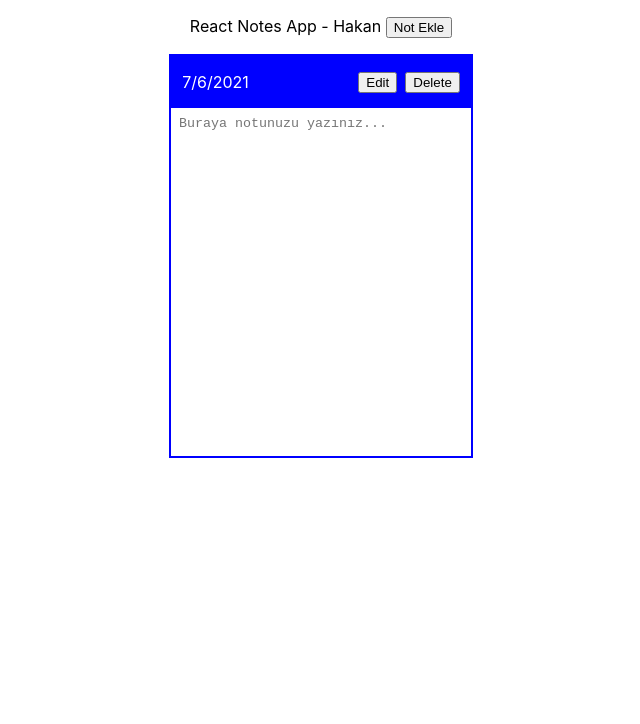
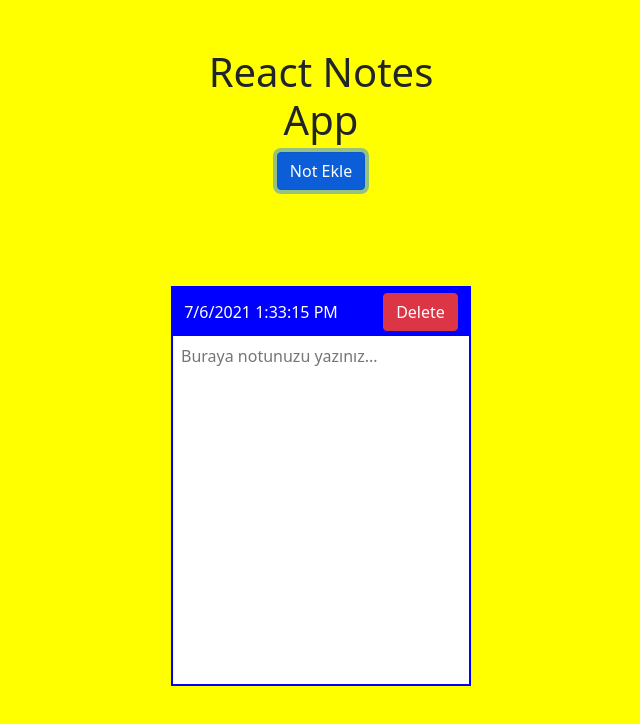
Before and after one commit to hakanolgun/react-notes-app, a React (Create React App) app: page / in a window 1280 px wide. Both pictures are taken after a click on the button "Not Ekle". Shown: the top 724 px of the page, without its empty margins (319-959 px from the left). Built offline with nearby package versions, Linux system fonts and the light colour scheme.

Commit message:
bootstrap and css imporements, useState for date and time

```diff
--- a/package.json
+++ b/package.json
@@ -6,7 +6,9 @@
     "@testing-library/jest-dom": "^5.11.4",
     "@testing-library/react": "^11.1.0",
     "@testing-library/user-event": "^12.1.10",
+    "bootstrap": "^5.0.2",
     "react": "^17.0.2",
+    "react-bootstrap": "^1.6.1",
     "react-dom": "^17.0.2",
     "react-scripts": "4.0.3",
     "web-vitals": "^1.0.1"
--- a/src/App.css
+++ b/src/App.css
@@ -2,9 +2,17 @@
   text-align: center;
   display: flex;
   flex-direction: column;
+  background-color: yellow;
+  height: 100vh;
+  width: 100vw;
 
 }
-
+.titleP{
+  width: 300px;
+  align-self: center;
+  margin: 2rem 0rem 5rem 0rem;
+  padding: 1rem;
+}
 .kapsayiciNotDivi{
   width: 300px;
   height: 400px;
@@ -18,16 +26,21 @@
 .tarihparagrafi{
   background-color: blue;
   margin: 0;
-  padding: 0rem 0.7rem;
+  padding: 0.3rem 0.7rem;
   color: white;
   text-align: start;
   display: flex;
   justify-content: space-between;
   align-items: center;
 }
-.tarihparagrafi button:first-child{
-  margin-right: 0.5rem;
+.tarihparagrafi > div:first-child{
+  display: flex;
+  align-items: center;
 }
+.tarihparagrafi > div:first-child > p{
+  margin: 0 auto;
+}
+
 #notearea{
   box-sizing: border-box;
   border: none;
--- a/src/App.js
+++ b/src/App.js
@@ -1,8 +1,18 @@
 import React, { useState, useEffect } from "react";
+import { Button } from "react-bootstrap";
 import "./App.css";
+import "bootstrap/dist/css/bootstrap.min.css";
 
 function App() {
-  const date = new Date().toLocaleDateString();
+  const dateN = new Date().toLocaleDateString();
+  const timeN = new Date().toLocaleTimeString();
+
+  const [date, setDate] = useState(dateN);
+  const [time, setTime] = useState(timeN);
+
+  // setTime({
+  //   time = new Date().toLocaleTimeString()
+  // });
 
   //Websayfası ilk açıldığında, Not yazma kısmı, eğer local storagede varsa gösterilsin yoksa gösterilmesin
   const [showState, setShowState] = useState(() => {
@@ -16,7 +26,6 @@
   //Notun içindeki yazıları varsa local storage'den çek yoksa boş bırak
   const [notetext, setNoteText] = useState("");
 
-
   //yeni not ekleme fonksiyonu
   const addNewElement = () => {
     setShowState(true);
@@ -26,6 +35,9 @@
     myDiv[0].classList.remove("noshowcss");
 
     localStorage.setItem("myNotes", notetext);
+
+    setDate(new Date().toLocaleDateString());
+    setTime(new Date().toLocaleTimeString())
   };
 
   const deleteNote = () => {
@@ -35,38 +47,45 @@
     localStorage.clear();
     let myTextarea = document.getElementById("notearea");
     myTextarea.value = "";
-
-  }
-
+    setDate(new Date().toLocaleDateString());
+    setTime(new Date().toLocaleTimeString())
+  };
 
   //textarea'ya bir şeyler yazıldığında bunu yakala
   const handleInput = (e) => {
     setNoteText(e.target.value);
     localStorage.setItem("myNotes", e.target.value);
+    setDate(new Date().toLocaleDateString());
+    setTime(new Date().toLocaleTimeString())
   };
 
   useEffect(() => {
-    if(localStorage.myNotes && localStorage.myNotes !== ""){
-      setNoteText(localStorage.myNotes)
+    if (localStorage.myNotes && localStorage.myNotes !== "") {
+      setNoteText(localStorage.myNotes);
     }
-  }, [])
+  }, []);
 
   return (
     <div className="App">
-      <p>
-        React Notes App - Hakan{" "}
-        <button onClick={() => addNewElement()}>Not Ekle</button>
-      </p>
+      <div className="titleP">
+        <h1>React Notes App</h1>
+        <Button className="btn btn-primary" onClick={() => addNewElement()}>
+          Not Ekle
+        </Button>
+      </div>
       <div
         className={`kapsayiciNotDivi ${
           !showState ? "noshowcss" : "kapsayiciNotDivi"
         }`}
       >
         <div className="tarihparagrafi">
-          <p>{date}</p>
           <div>
-            <button>Edit</button>
-            <button onClick={()=>deleteNote()}>Delete</button>
+            <p>{date} {time}</p>
+          </div>
+          <div>
+            <Button className="btn btn-danger" onClick={() => deleteNote()}>
+              Delete
+            </Button>
           </div>
         </div>
         <textarea
```
Also changed, not shown: 2 other files (tests, documents, lock files or other folders).
